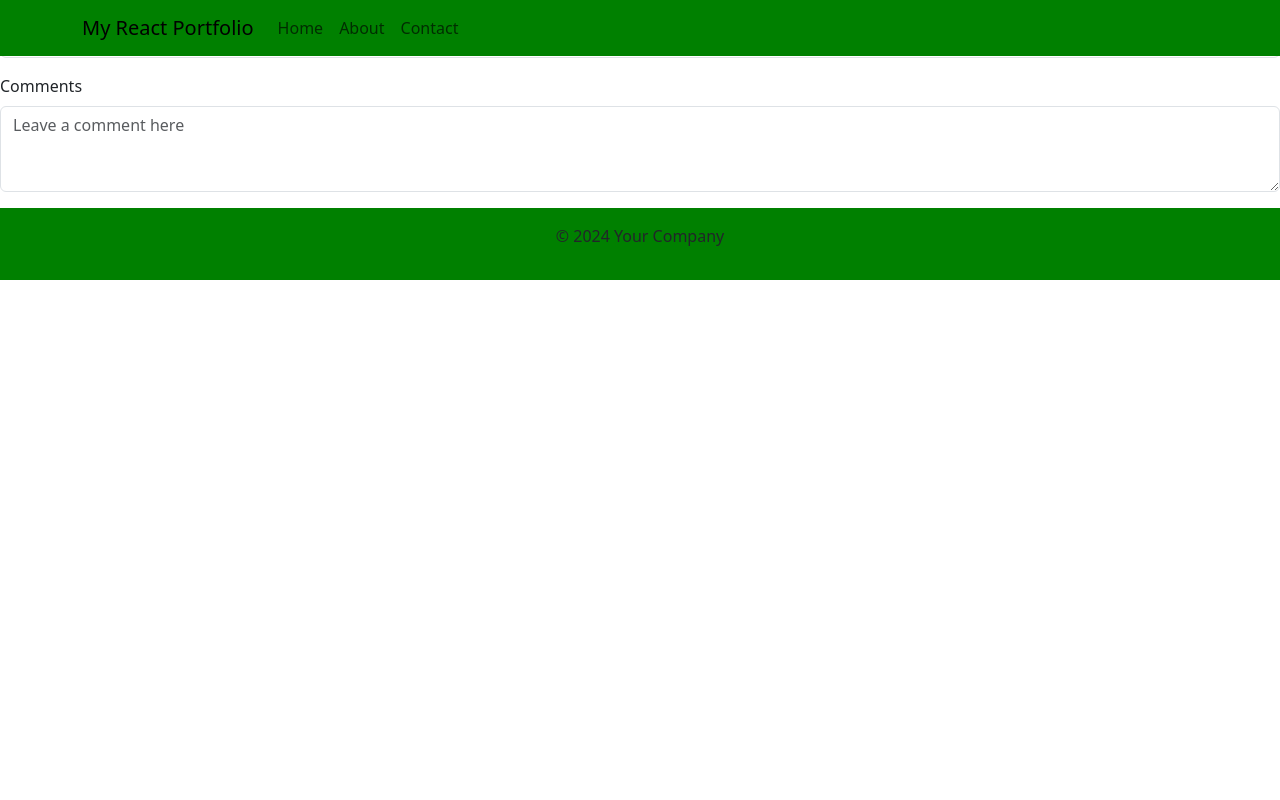
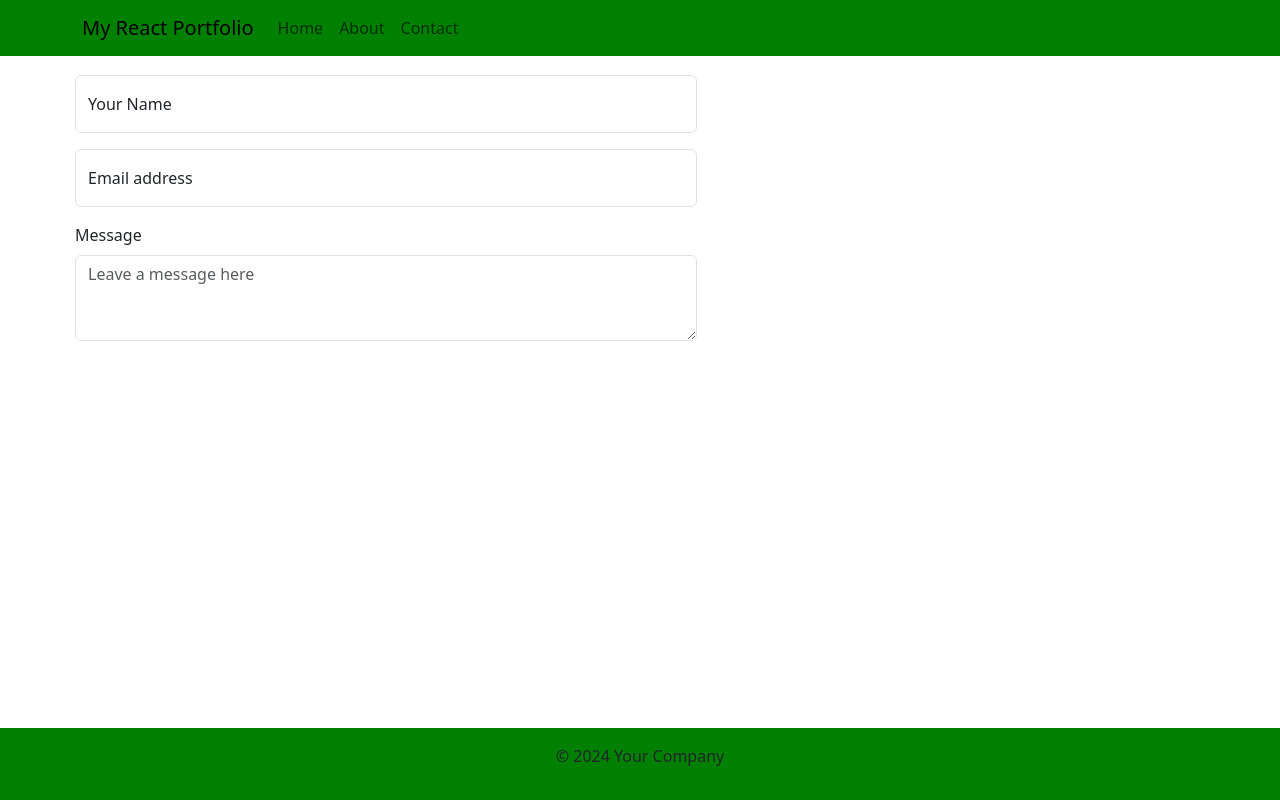
Before and after one commit to hamdishh/react-2-portfolio, a React app in the folder challenge/react-portfolio/: page /contact in a window 1280 px wide. Built offline with nearby package versions, Linux system fonts and the light colour scheme; the HTML template or start-up script is replaced by a standard one.

Commit message:
fixed footer position by adding name input underneath contact-container class

```diff
--- a/challenge/react-portfolio/src/components/Pages/ContactMe.jsx
+++ b/challenge/react-portfolio/src/components/Pages/ContactMe.jsx
@@ -4,19 +4,28 @@ import { FloatingLabel, Form } from 'react-bootstrap'; // Import FloatingLabel a
 
 const Contact = () => {
     return (
-        <>
+        <div className="contact-container">
             <FloatingLabel
-                controlId="floatingInput"
+                controlId="floatingNameInput"
+                label="Your Name"
+                className="mb-3"
+            >
+                <Form.Control type="text" placeholder="Your Name" />
+            </FloatingLabel>
+
+            <FloatingLabel
+                controlId="floatingEmailInput"
                 label="Email address"
                 className="mb-3"
             >
                 <Form.Control type="email" placeholder="name@example.com" />
             </FloatingLabel>
+
             <Form.Group className="mb-3" controlId="exampleForm.ControlTextarea1">
-                <Form.Label>Comments</Form.Label>
-                <Form.Control as="textarea" rows={3} placeholder="Leave a comment here" />
+                <Form.Label>Message</Form.Label>
+                <Form.Control as="textarea" rows={3} placeholder="Leave a message here" />
             </Form.Group>
-        </>
+        </div>
     );
 }
 
--- a/challenge/react-portfolio/src/index.css
+++ b/challenge/react-portfolio/src/index.css
@@ -75,6 +75,15 @@ button:focus-visible {
 
 }
 
+.contact-container {
+  flex: auto;
+  margin: 75px 75px 0 75px
+}
+
+.form-control {
+  width: 55%;
+}
+
 .project-card {
   margin: 10px;
 }
```
